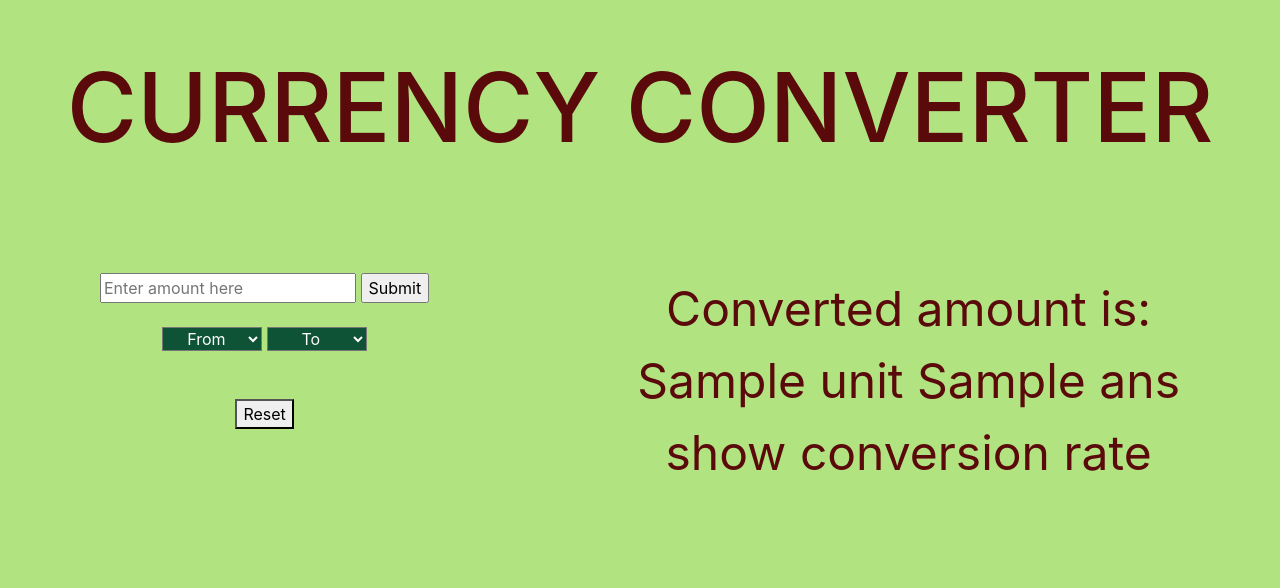
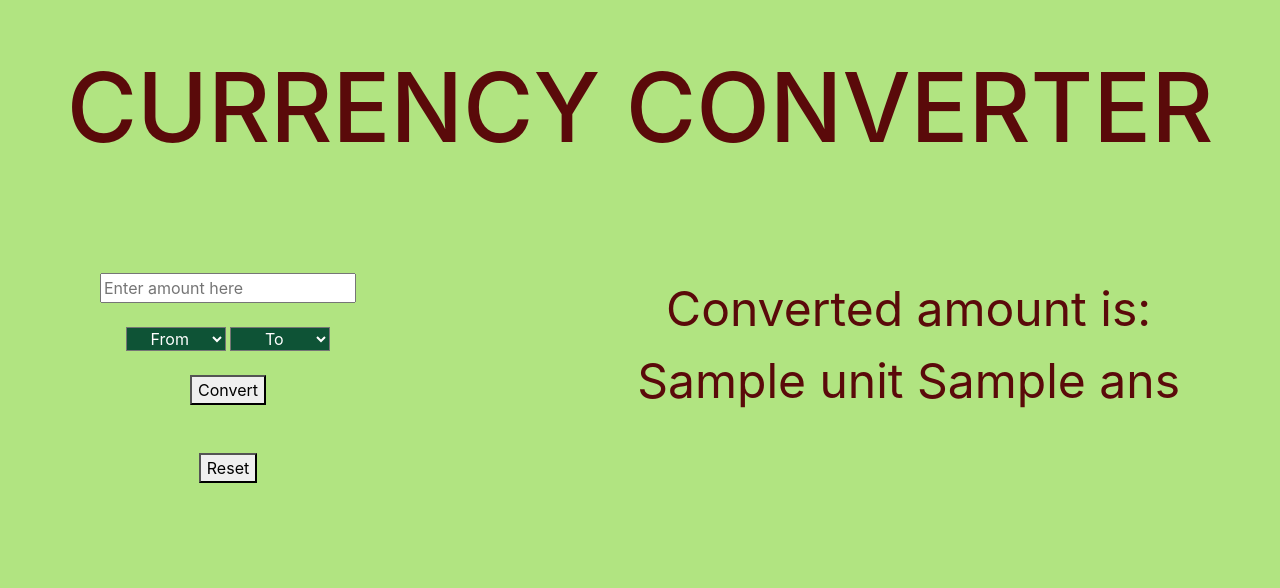
Before and after one commit to kapasi/CurrencyConverter, a Flask app: template Templates/index.html in a window 1280 px wide. Shown: the top 588 px of the page. Run offline with Flask 2, Linux system fonts and the light colour scheme; the template is opened without the code that fills it: most values are stand-ins (such as "Sample title", 1, 10 or a date in 2020); some libraries are stand-ins or nearby versions.

Commit message:
Final Commit

```diff
--- a/Templates/index.html
+++ b/Templates/index.html
@@ -14,7 +14,7 @@
                 background-color: rgb(14, 83, 54);
                 width: 100px;
                 color: white;
-                font: x-large;
+                font: xx-large;
                 text-align: center;
             }
             .division
@@ -30,7 +30,7 @@
                 text-align: center;
                 padding-top: 50px;
             }
-            .div2
+            #div2
             {
                 font-size: 0.5in;
                 color:rgb(90, 10, 10);
@@ -47,34 +47,41 @@
 
         <div class="division">
             <form action="/" method="POST">
+
                 <input type="text" name="amount" placeholder="Enter amount here">
-                <input type="submit" placeholder="Convert">
-                <br>
-                <br>
+
+                <br><br>
+
                 <select class= "form" name="from" >
                     <option disabled selected value=""> From </option>
                         {% for i in currency %}
                         <option> {{i}} </option>
                         {% endfor %}
                 </select>
+
                 <select class= "form" name="to">
                     <option disabled selected value=""> To </option>
                     {% for j in currency %}
                     <option> {{j}} </option>
                     {% endfor %}
                 </select>
+
+                <br><br>
+
+                <button type="submit" onclick="hide()">Convert</button>
             </form>
 
             <form action="/">
-                <br> <br>
+
+                <br><br>
+
                 <button type="submit" method="GET" style="font-size: medium;">Reset</button>
             </form>
         </div>
 
-        <div class="div2" >
-                Converted amount is: <br>{{ unit }} {{ ans }}
+        <div id = "div2">
+                Converted amount is: <br> {{ unit }} {{ ans }}
                 <br>
-                show conversion rate
         </div>
     </body>
 </html>
```
